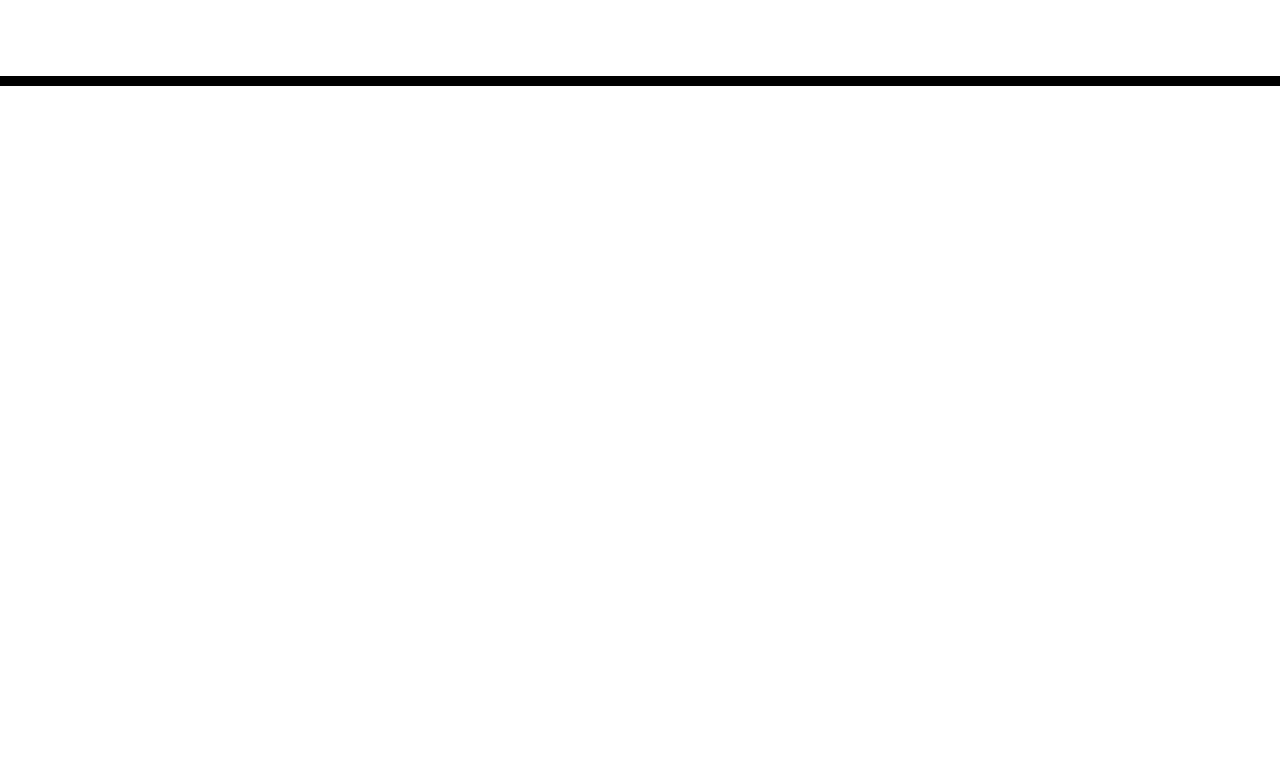
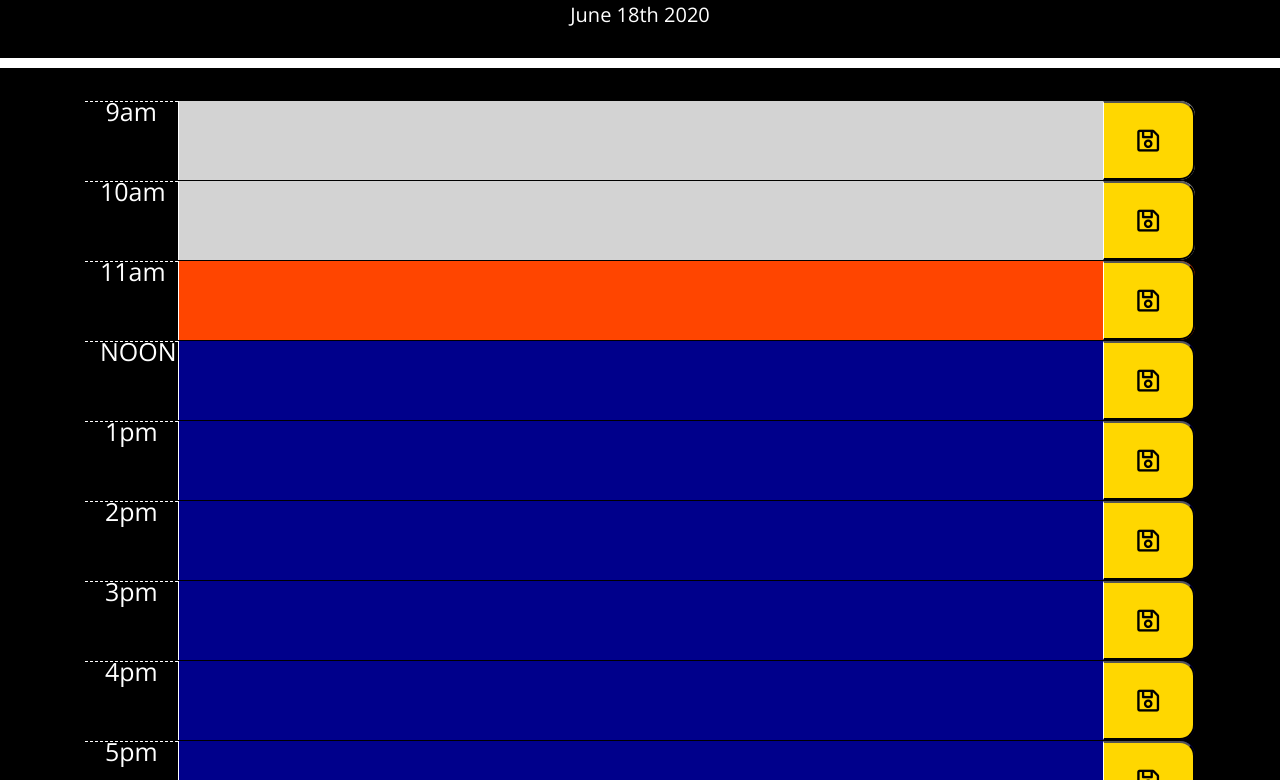
Before and after one commit to MrBusiness87/Work-Day-Scheduler, a plain HTML site: page index.html in a window 1280 px wide. Shown: the part 182-962 px from the top of the page. Before the commit the page ends 800 px from the top, so only its background shows below. Drawn offline with nearby package versions, Linux system fonts and the light colour scheme.

Commit message:
06/18/2020-Created initial styling of page still trying to modify how text appears and location of text, along with changes in condensed code. Still working on how to condense code further.

```diff
--- a/index.html
+++ b/index.html
@@ -1,38 +1,32 @@
 <!DOCTYPE html>
 <html lang="en">
+
 <head>
   <meta charset="UTF-8" />
   <meta name="viewport" content="width=device-width, initial-scale=1.0" />
   <meta http-equiv="X-UA-Compatible" content="ie=edge" />
-    <link
-      rel="stylesheet"
-      href="https://stackpath.bootstrapcdn.com/bootstrap/4.3.1/css/bootstrap.min.css"
-    />
-    <link
-      rel="stylesheet"
-      href="https://use.fontawesome.com/releases/v5.8.1/css/all.css"
-      integrity="sha384-50oBUHEmvpQ+1lW4y57PTFmhCaXp0ML5d60M1M7uH2+nqUivzIebhndOJK28anvf"
-      crossorigin="anonymous"
-    />
-    <link
-      href="https://fonts.googleapis.com/css?family=Open+Sans&display=swap"
-      rel="stylesheet"
-    />
+  <link rel="stylesheet" href="https://stackpath.bootstrapcdn.com/bootstrap/4.3.1/css/bootstrap.min.css" />
+  <link rel="stylesheet" href="https://use.fontawesome.com/releases/v5.8.1/css/all.css"
+    integrity="sha384-50oBUHEmvpQ+1lW4y57PTFmhCaXp0ML5d60M1M7uH2+nqUivzIebhndOJK28anvf" crossorigin="anonymous" />
+  <link href="https://fonts.googleapis.com/css?family=Open+Sans&display=swap" rel="stylesheet" />
   <link rel="stylesheet" href="style.css" />
   <title>Work Day Scheduler</title>
 </head>
 
 <body>
+
   <header class="jumbotron">
-      <h1 class="display-3">Work Day Scheduler</h1>
-      <p class="lead">A simple calendar app for scheduling your work day</p>
+    <h1 class="display-3">WORK DAY SCHEDULER</h1>
+    <p class="lead">A CALENDAR APP TO SCHEDULE YOUR DAY</p>
     <p id="currentDay" class="lead"></p>
   </header>
-    <div class="container">
-      <!-- Timeblocks go here -->
-    </div>
+
+  <div class="container"></div>
 
   <script src="https://code.jquery.com/jquery-3.4.1.min.js"></script>
   <script src="https://cdnjs.cloudflare.com/ajax/libs/moment.js/2.24.0/moment.min.js"></script>
+  <script type="text/javascript" src="java.js"></script>
+
 </body>
+
 </html>
--- /dev/null
+++ b/java.js
@@ -0,0 +1,87 @@
+const timeBlocks = $(".container");
+
+const timeDisplay = moment().format('MMMM Do YYYY');
+
+const timeDiv = $("#currentDay");
+timeDiv.append(timeDisplay);
+
+const saveButton = document.querySelectorAll("button");
+
+const timeList = ["9am", "10am", "11am", "NOON", "1pm", "2pm", "3pm", "4pm", "5pm"];
+
+const idTime = ["9", "10", "11", "12", "13", "14", "15", "16", "17"];
+
+for (let i = 0; i < timeList.length; i++) {
+  const newRow = $("<div class='row time-block'>").attr("id", idTime[i]);
+  const newDiv2 = $("<div class='hour col-1'>")
+  const newDiv = $("<textarea class='col-10'>");
+  const newButt = $("<button type='button' class='saveBtn col-1 far fa-save'>");
+
+  timeBlocks.append(newRow);
+
+  newDiv2.text(timeList[i]);
+  newRow.append(newDiv2);
+
+  newDiv.text();
+  newRow.append(newDiv);
+
+  newButt.text();
+  newRow.append(newButt);
+}
+
+localStorageFunction();
+
+function localStorageFunction() {
+  $("textarea")[0].value = localStorage.getItem("textarea1");
+  $("textarea")[1].value = localStorage.getItem("textarea2");
+  $("textarea")[2].value = localStorage.getItem("textarea3");
+  $("textarea")[3].value = localStorage.getItem("textarea4");
+  $("textarea")[4].value = localStorage.getItem("textarea5");
+  $("textarea")[5].value = localStorage.getItem("textarea6");
+  $("textarea")[6].value = localStorage.getItem("textarea7");
+  $("textarea")[7].value = localStorage.getItem("textarea8");
+  $("textarea")[8].value = localStorage.getItem("textarea9");
+}
+
+$("button").on("click", function (event) {
+  event.preventDefault();
+  const textArea1 = $("textarea")[0].value;
+  const textArea2 = $("textarea")[1].value;
+  const textArea3 = $("textarea")[2].value;
+  const textArea4 = $("textarea")[3].value;
+  const textArea5 = $("textarea")[4].value;
+  const textArea6 = $("textarea")[5].value;
+  const textArea7 = $("textarea")[6].value;
+  const textArea8 = $("textarea")[7].value;
+  const textArea9 = $("textarea")[8].value;
+  localStorage.setItem("textarea1", textArea1);
+  localStorage.setItem("textarea2", textArea2);
+  localStorage.setItem("textarea3", textArea3);
+  localStorage.setItem("textarea4", textArea4);
+  localStorage.setItem("textarea5", textArea5);
+  localStorage.setItem("textarea6", textArea6);
+  localStorage.setItem("textarea7", textArea7);
+  localStorage.setItem("textarea8", textArea8);
+  localStorage.setItem("textarea9", textArea9);
+});
+
+function hourUpdater() {
+  const currentHour = moment().hours();
+  $(".time-block").each(function () {
+    const blockHour = parseInt($(this).attr("id").split(" ")[0]);
+    if (blockHour < currentHour) {
+      $(this).addClass("past");
+    } else if (blockHour === currentHour) {
+      $(this).removeClass("past");
+      $(this).addClass("present");
+    } else {
+      $(this).removeClass("past");
+      $(this).removeClass("present");
+      $(this).addClass("future");
+    }
+  });
+}
+
+hourUpdater();
+
+var checkTime = setInterval(hourUpdater, 15000);
--- a/style.css
+++ b/style.css
@@ -1,68 +1,78 @@
 body {
+  background: black;
   font-family: 'Open Sans', sans-serif;
   font-size: 16px;
-  line-height: 1;
+  line-height: .75;
 }
 
-textarea{
+.container {
+  margin-bottom: 30px;
+}
+
+textarea {
   background: transparent;
   border: none;
   resize: none;
-  color: #000000;
-  border-left: 1px solid black;
+  color: white;
+  font-weight: 600;
+  border-left: 1px solid white;
   padding: 10px;
+  white-space: pre-wrap;
 }
 
 .jumbotron {
+  height: 250px;
   text-align: center;
-  background-color: transparent;
-  color: black;
+  background-color: black;
+  color: white;
   border-radius: 0;
-  border-bottom: 10px solid black;
+  border-bottom: 10px solid white;
 }
 
-.description{
+.description {
   white-space: pre-wrap;
 }
 
-.time-block{
+.time-block {
   text-align: center;
+  margin: auto;
+  font-size: 25px;
   border-radius: 15px;
 }
 
 .row {
   white-space: pre-wrap;
   height: 80px;
-  border-top: 1px solid white;;
+  border-top: 1px solid black;
 }
 
 .hour {
-  background-color: #ffffff;
-  color: #000000;
-  border-top: 1px dashed #000000;
+  background-color: black;
+  color: white;
+  border-top: 1px dashed white;
 }
 
 .past {
   background-color: #d3d3d3;
-  color: white;
+  color: black;
 }
 
 .present {
-  background-color: #ff6961;
-  color: white;
+  background-color: orangered;
+  color: black;
 }
 
 .future {
-  background-color: #77dd77;
-  color: white;
+  background-color: darkblue;
+  color: black;
 }
 
 .saveBtn {
-  border-left: 1px solid black;
+  border-left: 1px solid white;
   border-top-right-radius: 15px;
   border-bottom-right-radius: 15px;
-  background-color: #06AED5;
-  color: white;
+  background-color: gold;
+  color: black;
 }
 
 .saveBtn i:hover {
```
Also changed, not shown: 05-third-party-apis-homework-demo.gif (deleted). Lines whose indentation alone changed are shown as unchanged.
